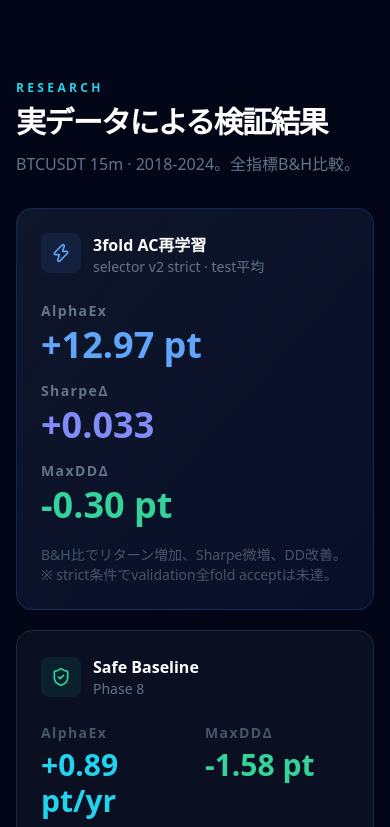
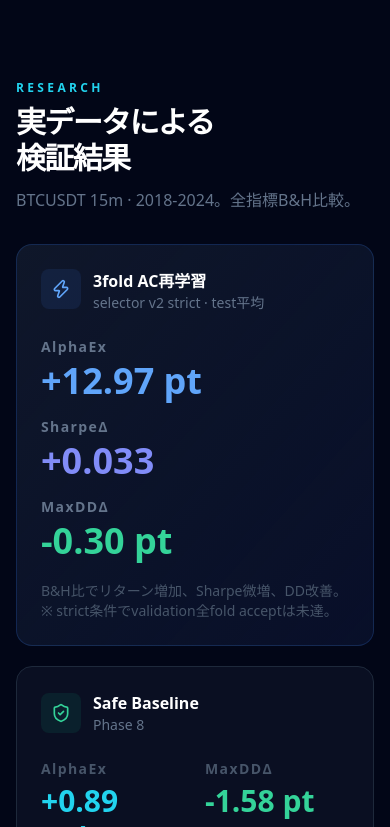
Before and after one commit to shinji-ogasa/unidream-demo-web, a Next.js app: page /homepage in a window 390 px wide. Shown: the part 1337-2164 px from the top of the page. Built offline with nearby package versions, Linux system fonts and the light colour scheme.

Commit message:
add responsive line breaks to h2 headings on mobile

```diff
--- a/src/app/homepage/page.tsx
+++ b/src/app/homepage/page.tsx
@@ -290,7 +290,7 @@ export default function HomepagePage() {
       <section className="mx-auto max-w-7xl px-4 md:px-6 py-12 md:py-16">
         <div className="mb-8 max-w-xl">
           <SectionLabel>RESEARCH</SectionLabel>
-          <h2 className="text-3xl md:text-4xl font-semibold tracking-[-0.055em] text-white">実データによる検証結果</h2>
+          <h2 className="text-3xl md:text-4xl font-semibold tracking-[-0.055em] text-white">実データによる<br className="sm:hidden" />検証結果</h2>
           <p className="mt-3 text-base text-slate-500">BTCUSDT 15m · 2018-2024。全指標B&H比較。</p>
         </div>
         <div className="grid gap-5 lg:grid-cols-[1.3fr_1fr]">
@@ -367,7 +367,7 @@ export default function HomepagePage() {
       <section className="mx-auto max-w-7xl px-4 md:px-6 py-12 md:py-16">
         <div className="mb-8 max-w-3xl">
           <SectionLabel>VISION</SectionLabel>
-          <h2 className="text-3xl md:text-4xl font-semibold tracking-[-0.055em] text-white">価格予測を超えた市場理解へ</h2>
+          <h2 className="text-3xl md:text-4xl font-semibold tracking-[-0.055em] text-white">価格予測を超えた<br className="sm:hidden" />市場理解へ</h2>
           <div className="mt-6 space-y-4 text-base leading-7 text-slate-400">
             <p>金融市場は、価格だけで動いているわけではありません。投資家心理、流動性、リスク、ニュース、制度、そして時間とともに変化する市場状態。</p>
             <p>UniDreamは、世界モデルと強化学習によって、そうした<span className="font-semibold text-cyan-300">見えない市場構造を学習</span>し、いま市場で何が起きているのか、どの行動がリスクに対して合理的なのかを判断するAIを目指します。</p>
```
